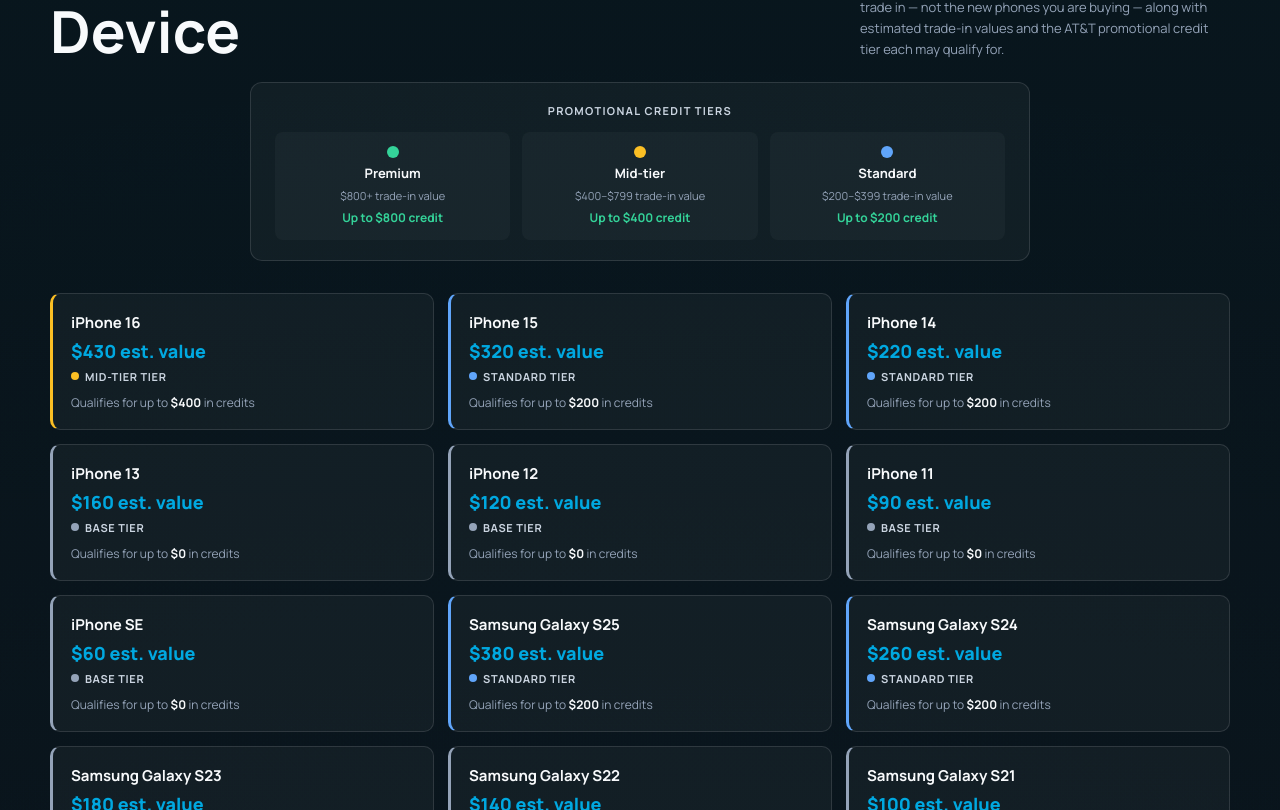
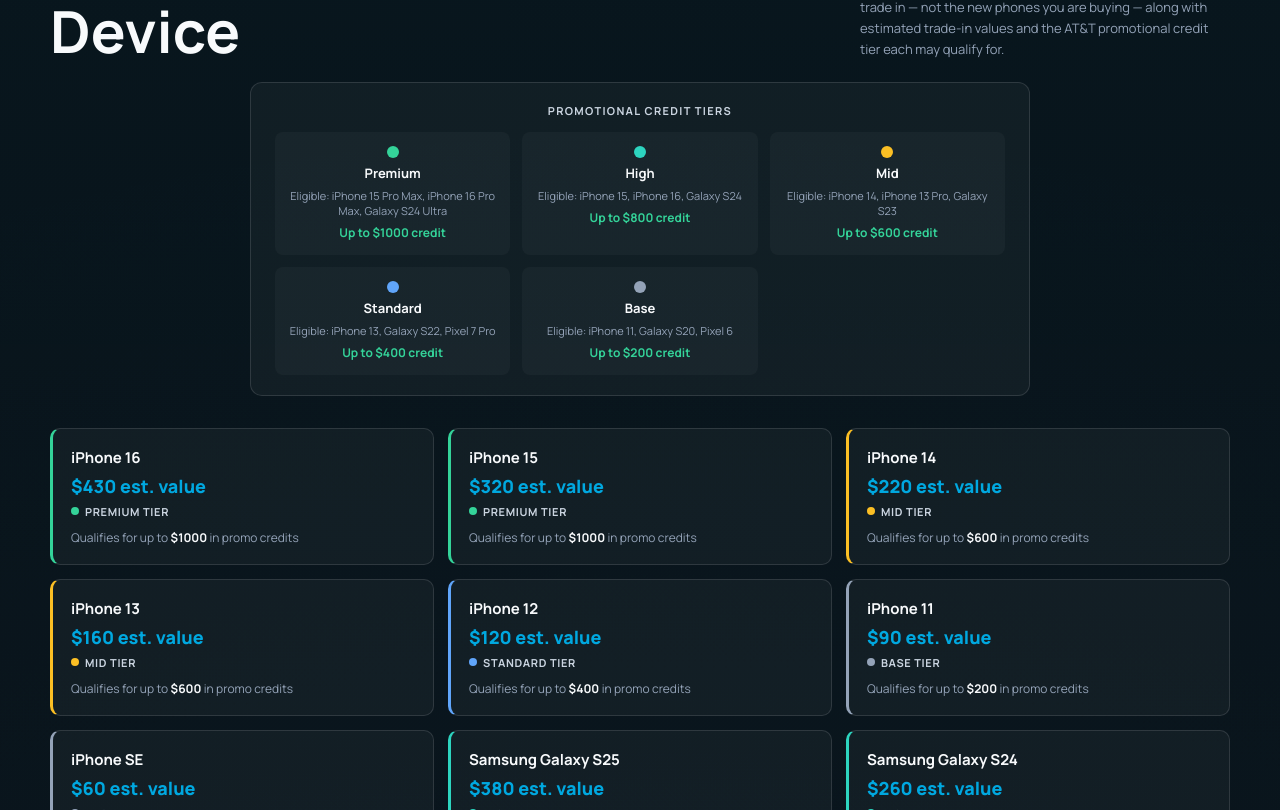
Before and after one commit to humbertowgw-maker/white-glove-landing, a Next.js app: page / in a window 1280 px wide. Shown: the part 3110-3920 px from the top of the page. Built offline with nearby package versions, Linux system fonts and the light colour scheme; no server answers; a web font is replaced by a local one.

Commit message:
feat(landing): dynamic AT&T trade-in promo tiers from API

```diff
--- a/pages/index.jsx
+++ b/pages/index.jsx
@@ -1,10 +1,45 @@
-import { useState } from "react";
+import { useState, useEffect } from "react";
 import Head from "next/head";
 import Image from "next/image";
 import Link from "next/link";
 import AppInstallMeta from "../components/AppInstallMeta";
 
 const API = process.env.NEXT_PUBLIC_API_URL || "https://white-glove-backend-production-5a7d.up.railway.app";
+
+async function fetchTradeInPromos() {
+  try {
+    const res = await fetch(`${API}/api/trade-in-promos`);
+    if (!res.ok) throw new Error(`HTTP ${res.status}`);
+    const data = await res.json();
+    return Array.isArray(data.promos) ? data.promos : [];
+  } catch (err) {
+    console.warn("[landing] could not load trade-in promos:", err.message);
+    return [];
+  }
+}
+
+const DEFAULT_TRADE_IN_TIERS = [
+  { tier: "Premium", promo_credit: 1000, eligible_devices: ["iPhone 15 Pro Max", "iPhone 15 Pro", "iPhone 16 Pro Max", "iPhone 16 Pro", "Galaxy S24 Ultra", "Galaxy Z Fold6", "Galaxy Z Fold7", "Pixel 9 Pro XL", "Pixel 9 Pro", "Motorola Razr+ (2024)"], example_models: ["iPhone 15 Pro Max", "iPhone 16 Pro Max", "Galaxy S24 Ultra", "Galaxy Z Fold7", "Pixel 9 Pro XL"], color: "#34d399" },
+  { tier: "High", promo_credit: 800, eligible_devices: ["iPhone 15 Plus", "iPhone 15", "iPhone 16 Plus", "iPhone 16", "Galaxy S24+", "Galaxy S24", "Galaxy S25+", "Galaxy S25", "Galaxy Z Flip6", "Galaxy Z Flip7", "Pixel 9", "Pixel 9 Pro Fold"], example_models: ["iPhone 15", "iPhone 16", "Galaxy S24", "Galaxy Z Flip7", "Pixel 9 Pro Fold"], color: "#2dd4bf" },
+  { tier: "Mid", promo_credit: 600, eligible_devices: ["iPhone 14 Pro Max", "iPhone 14 Pro", "iPhone 14 Plus", "iPhone 14", "iPhone 13 Pro Max", "iPhone 13 Pro", "Galaxy S23 Ultra", "Galaxy S23+", "Galaxy S23", "Galaxy S22 Ultra", "Galaxy Z Fold5", "Galaxy Z Flip5", "Pixel 8 Pro", "Pixel 8", "Pixel 8a"], example_models: ["iPhone 14", "iPhone 13 Pro", "Galaxy S23", "Pixel 8 Pro"], color: "#fbbf24" },
+  { tier: "Standard", promo_credit: 400, eligible_devices: ["iPhone 13", "iPhone 13 mini", "iPhone 12 Pro Max", "iPhone 12 Pro", "iPhone 12", "Galaxy S22+", "Galaxy S22", "Galaxy S21 Ultra", "Galaxy S21+", "Galaxy S21", "Galaxy Z Fold4", "Galaxy Z Flip4", "Pixel 7 Pro", "Pixel 7", "Pixel 7a", "Motorola Razr (2024)"], example_models: ["iPhone 13", "Galaxy S22", "Pixel 7 Pro", "Motorola Razr (2024)"], color: "#60a5fa" },
+  { tier: "Base", promo_credit: 200, eligible_devices: ["iPhone 11", "iPhone 11 Pro", "iPhone 11 Pro Max", "iPhone SE (3rd gen)", "iPhone SE (2nd gen)", "Galaxy S20", "Galaxy S20+", "Galaxy S20 Ultra", "Galaxy S21 FE", "Galaxy Note20", "Galaxy Note20 Ultra", "Pixel 6", "Pixel 6 Pro", "Pixel 6a", "Pixel 5", "Pixel 5a", "OnePlus 11", "OnePlus 10 Pro", "LG V60", "LG Velvet"], example_models: ["iPhone 11", "Galaxy S20", "Pixel 6", "OnePlus 11"], color: "#94a3b8" },
+  { tier: "Trade-in value only", promo_credit: 0, eligible_devices: ["Older or damaged devices not listed above"], example_models: ["Older iPhone, Android, or feature phones"], color: "#64748b" },
+];
+
+function findPromoForDevice(deviceName, promos) {
+  if (!deviceName || !promos?.length) return null;
+  const normalized = deviceName.toLowerCase().replace(/[\s\-]+/g, " ");
+  for (const promo of promos) {
+    const devices = Array.isArray(promo.eligible_devices) ? promo.eligible_devices : [];
+    const matches = devices.some(d => {
+      const dn = d.toLowerCase().replace(/[\s\-]+/g, " ");
+      return normalized.includes(dn) || dn.includes(normalized);
+    });
+    if (matches) return promo;
+  }
+  return promos.find(p => p.tier === "Trade-in value only") || promos[promos.length - 1] || null;
+}
 
 const PRODUCTS = [
   {
@@ -171,22 +206,11 @@ const DEVICE_VALUES = {
   "Budget Device": 25,
 };
 
-const TRADE_IN_TIERS = [
-  { minValue: 800, promoCredit: 800, label: "Premium", description: "$800+ trade-in value", color: "#34d399" },
-  { minValue: 400, promoCredit: 400, label: "Mid-tier", description: "$400–$799 trade-in value", color: "#fbbf24" },
-  { minValue: 200, promoCredit: 200, label: "Standard", description: "$200–$399 trade-in value", color: "#60a5fa" },
-  { minValue: 0, promoCredit: 0, label: "Base", description: "Under $200 trade-in value", color: "#94a3b8" },
-];
-
 const TRADE_IN_SHOWCASE = [
   "iPhone 16", "iPhone 15", "iPhone 14", "iPhone 13", "iPhone 12", "iPhone 11", "iPhone SE",
   "Samsung Galaxy S25", "Samsung Galaxy S24", "Samsung Galaxy S23", "Samsung Galaxy S22", "Samsung Galaxy S21",
   "Galaxy Z Fold6", "Galaxy Z Flip6", "Pixel 9", "Pixel 8", "Pixel 7", "Motorola Razr (2024)",
 ];
-
-function getTradeInTier(value) {
-  return TRADE_IN_TIERS.find(t => value >= t.minValue) || TRADE_IN_TIERS[TRADE_IN_TIERS.length - 1];
-}
 
 function ProductLink({ product }) {
   const external = product.href.startsWith("http");
@@ -205,6 +229,26 @@ function ProductLink({ product }) {
 }
 
 export default function Home() {
+  const [tradeInPromos, setTradeInPromos] = useState(DEFAULT_TRADE_IN_TIERS);
+  const [promosLoaded, setPromosLoaded] = useState(false);
+
+  useEffect(() => {
+    let mounted = true;
+    fetchTradeInPromos().then(promos => {
+      if (!mounted) return;
+      if (promos.length > 0) {
+        // Preserve color fallback for tiers that come back without a color.
+        const colored = promos.map(p => {
+          const def = DEFAULT_TRADE_IN_TIERS.find(d => d.tier === p.tier);
+          return { ...p, color: p.color || (def && def.color) || "#94a3b8" };
+        });
+        setTradeInPromos(colored);
+      }
+      setPromosLoaded(true);
+    });
+    return () => { mounted = false; };
+  }, []);
+
   const [form, setForm] = useState({
     customer_type: "consumer",
     name: "",
@@ -292,8 +336,10 @@ export default function Home() {
     const currentBill = parseFloat(calculator.currentBill) || 0;
     const lines = parseInt(calculator.lines) || 1;
     const tradeInValue = DEVICE_VALUES[calculator.tradeInDevice] || 0;
-
-    // Apply condition multiplier
+    const promo = calculator.tradeInDevice ? findPromoForDevice(calculator.tradeInDevice, tradeInPromos) : null;
+    const promoCredit = promo ? promo.promo_credit : 0;
+
+    // Apply condition multiplier to trade-in value only (not promo credit)
     let conditionMultiplier = 1;
     if (calculator.tradeInCondition === "excellent") conditionMultiplier = 1.2;
     else if (calculator.tradeInCondition === "good") conditionMultiplier = 1;
@@ -325,6 +371,7 @@ export default function Home() {
       newMonthlyBill: adjustedMonthlyBill,
       monthlySavings: currentBill - adjustedMonthlyBill,
       tradeInValue: adjustedTradeIn,
+      promoCredit,
       firstBillWithCredit,
       annualSavings: (currentBill - adjustedMonthlyBill) * 12,
       lines,
@@ -1587,12 +1634,12 @@ export default function Home() {
             <div className="trade-in-legend">
               <div className="legend-title">Promotional credit tiers</div>
               <div className="legend-items">
-                {TRADE_IN_TIERS.filter(t => t.promoCredit > 0).map((tier, index) => (
+                {tradeInPromos.filter(t => t.promo_credit > 0).map((tier, index) => (
                   <div className="legend-item" key={index}>
                     <span className="legend-dot" style={{ background: tier.color }} />
-                    <span className="legend-label">{tier.label}</span>
-                    <span className="legend-range">{tier.description}</span>
-                    <span className="legend-credit">Up to ${tier.promoCredit} credit</span>
+                    <span className="legend-label">{tier.tier}</span>
+                    <span className="legend-range">{tier.notes || `Eligible: ${(tier.example_models || tier.eligible_devices || []).slice(0, 3).join(", ")}`}</span>
+                    <span className="legend-credit">Up to ${tier.promo_credit} credit</span>
                   </div>
                 ))}
               </div>
@@ -1601,17 +1648,19 @@ export default function Home() {
             <div className="trade-in-grid">
               {TRADE_IN_SHOWCASE.map((device, index) => {
                 const value = DEVICE_VALUES[device] || 0;
-                const tier = getTradeInTier(value);
+                const tier = findPromoForDevice(device, tradeInPromos) || tradeInPromos[tradeInPromos.length - 1];
                 return (
                   <div className="trade-in-card" key={index} style={{ "--tier-color": tier.color }}>
                     <div className="trade-in-device">{device}</div>
                     <div className="trade-in-value">${value} est. value</div>
                     <div className="trade-in-tier">
                       <span className="tier-dot" style={{ background: tier.color }} />
-                      {tier.label} tier
+                      {tier.tier} tier
                     </div>
                     <div className="trade-in-qualifies">
-                      Qualifies for up to <b>${tier.promoCredit}</b> in credits
+                      {tier.promo_credit > 0
+                        ? <>Qualifies for up to <b>${tier.promo_credit}</b> in promo credits</>
+                        : <>Trade-in value only — no current promo credit</>}
                     </div>
                   </div>
                 );
@@ -1620,13 +1669,13 @@ export default function Home() {
 
             <div className="trade-in-disclaimer">
               <p>
-                <b>Estimates only.</b> Values shown are representative examples based on AT&T’s promotional trade-in tiers and do not guarantee the actual amount you will receive. Trade-in value depends on device condition, carrier, model, storage, and current AT&T promotions.
+                <b>Estimates only.</b> Promotional credit tiers are researched daily and refreshed automatically from current AT&T offers. Values shown are representative examples based on AT&T’s promotional trade-in tiers and do not guarantee the actual amount you will receive. Trade-in value depends on device condition, carrier, model, storage, and current AT&T promotions.
               </p>
               <p>
                 Always confirm your actual trade-in value and eligible credits directly with <a href="https://www.att.com/trade-in/" target="_blank" rel="noreferrer">AT&T</a> before making a purchase decision.
               </p>
               <p className="trade-in-source">
-                Source: AT&T Trade-In program (<a href="https://www.att.com/trade-in/" target="_blank" rel="noreferrer">att.com/trade-in</a>) · Values estimated as of June 26, 2026
+                Source: AT&T Trade-In program (<a href="https://www.att.com/trade-in/" target="_blank" rel="noreferrer">att.com/trade-in</a>) · Refreshed daily by WGW Director AI
               </p>
             </div>
 
@@ -1761,11 +1810,17 @@ export default function Home() {
                     {quoteResult.tradeInValue > 0 && (
                       <>
                         <div className="result-item">
-                          <span className="result-label">Trade-In Credit</span>
+                          <span className="result-label">Trade-In Value</span>
                           <span className="result-value savings">${quoteResult.tradeInValue.toFixed(2)}</span>
                         </div>
+                        {quoteResult.promoCredit > 0 && (
+                          <div className="result-item">
+                            <span className="result-label">AT&T Promo Credit (est.)</span>
+                            <span className="result-value savings highlight">Up to ${quoteResult.promoCredit.toFixed(2)}</span>
+                          </div>
+                        )}
                         <div className="result-item">
-                          <span className="result-label">First Bill with Credit</span>
+                          <span className="result-label">First Bill with Trade-In Value</span>
                           <span className="result-value">${quoteResult.firstBillWithCredit.toFixed(2)}</span>
                         </div>
                       </>
```
